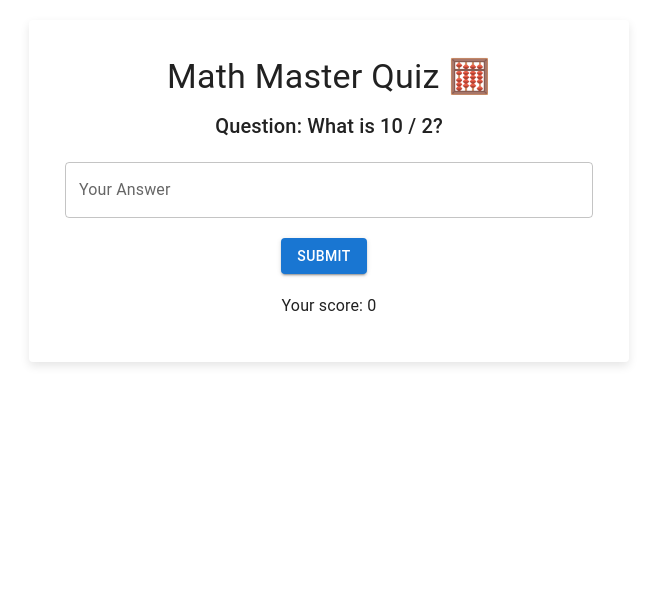
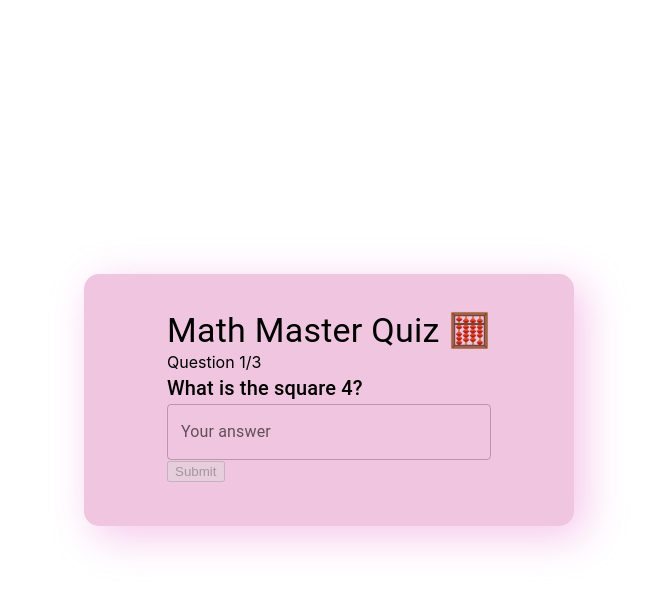
Before and after one commit to Nidyadav/react-Math-master-quiz, a React (Create React App) app: page / in a window 1280 px wide. Shown: the top 590 px of the page, without its empty margins (311-968 px from the left). Built offline with nearby package versions, Linux system fonts and the light colour scheme.

Commit message:
Day 4 & 5:Added css files and added quiz component to show fixed set of questions.

```diff
--- a/src/App.css
+++ b/src/App.css
@@ -1,38 +1,18 @@
-.App {
-  text-align: center;
+ .Mathapp{
+  background-color: #f0c5e0;
+  width: 450px;
+  min-height: 200px;
+  height: min-content;
+  border-radius: 15px;
+  padding: 20px;
+  box-shadow: 10px 10px 42px 0px rgba(241, 177, 228, 0.75);
+  display: flex;
+  justify-content: space-evenly;
 }
+body {
 
-.App-logo {
-  height: 40vmin;
-  pointer-events: none;
+  display: flex;
+  justify-content: center;
+  align-items: center;
+  min-height: 100vh;
 }
-
-@media (prefers-reduced-motion: no-preference) {
-  .App-logo {
-    animation: App-logo-spin infinite 20s linear;
-  }
-}
-
-.App-header {
-  background-color: #282c34;
-  min-height: 100vh;
-  display: flex;
-  flex-direction: column;
-  align-items: center;
-  justify-content: center;
-  font-size: calc(10px + 2vmin);
-  color: white;
-}
-
-.App-link {
-  color: #61dafb;
-}
-
-@keyframes App-logo-spin {
-  from {
-    transform: rotate(0deg);
-  }
-  to {
-    transform: rotate(360deg);
-  }
-}
--- a/src/App.js
+++ b/src/App.js
@@ -1,13 +1,12 @@
 import './App.css';
-import QuizManager from "./components/QuizManager";
+//import QuizManager from "./components/QuizManager";
+import Quiz from './components/Quiz/Quiz';
 import React from "react";
 function App() {
   return (
-    <div className='MathApp'>
-      <QuizManager />
-
+    <div className='Mathapp'>
+          <Quiz></Quiz>
     </div>
   );
 }
-
 export default App;
--- /dev/null
+++ b/src/components/Quiz/Quiz.jsx
@@ -0,0 +1,63 @@
+import { Card } from "react-bootstrap";
+import questions from "../questions";
+import { React, useState } from "react";
+import { CardContent, TextField, Typography } from "@mui/material";
+function Quiz() {
+    const [currentQuestion, setCurrentQuestion] = useState(0);
+    const [userInput, setUserInput] = useState("");
+    const [showScore, setShowScore] = useState(false);
+    const [score, setScore] = useState(0);
+    const { question, answer } = questions[currentQuestion];
+    function loadNextQuestion() {
+        const nextQuestion = currentQuestion + 1;
+        if (nextQuestion < questions.length) {
+            setCurrentQuestion(nextQuestion);
+        } else {
+            setShowScore(true);
+        }
+        setUserInput("");
+    }
+    const handleSubmit = () => {
+        if (userInput === answer) {
+            setScore(score + 1);
+        }
+        setTimeout(() => loadNextQuestion(), 1000);
+    };
+    return (
+        <div>
+            {showScore ? (
+                <div className='quiz-score'>
+                    You scored  {score} out of {questions.length}
+                    <span hidden={score<questions.length/2}>🎉</span>
+                </div>
+            ) : (
+                <div className="quiz-container">
+                    <Card className="quiz-card">
+                        <CardContent>
+                            <Typography variant="h4" className="quiz-title">
+                                Math Master Quiz 🧮
+                            </Typography>
+                            <Typography variant="h8" className="question-count">Question {currentQuestion+1}/{questions.length}</Typography>
+                            <Typography variant="h6" className="quiz-question">
+                                {question}
+                            </Typography>
+                            <TextField
+                                label="Your answer"
+                                variant="outlined"
+                                value={userInput}
+                                onChange={(e) => setUserInput(e.target.value)}
+                                fullWidth
+                                className="quiz-input" />
+                            <button
+                                variant="Contained"
+                                color="primary"
+                                onClick={handleSubmit}
+                                className="quiz-button"
+                                disabled={!userInput.trim()}>
+                                Submit </button> <br></br>
+                            </CardContent>
+                    </Card>
+                </div>)}
+        </div>
+    );
+} export default Quiz;
--- /dev/null
+++ b/src/components/Quiz/Quiz.scss
@@ -0,0 +1,52 @@
+.quiz-container {
+    max-width: 700px;
+    margin: 20px auto;
+    text-align: center;
+}
+
+.quiz-card {
+    padding: 20px;
+    box-shadow: 0 4px 10px rgba(0, 0, 0, 0.1);
+    border-radius: 8px;
+}
+
+.quiz-title {
+    margin-bottom: 20px;
+    font-weight: bold;
+    color: #1976d2; /* Primary color */
+}
+
+.quiz-question {
+    margin-bottom: 20px;
+    font-size: 18px;
+    font-weight: 500;
+}
+
+.quiz-input {
+    margin-bottom: 20px;
+}
+
+.quiz-button {
+    margin-top: 10px;
+    padding: 10px 20px;
+    font-size: 16px;
+    font-weight: bold;
+    text-transform: none;
+}
+
+.quiz-feedback {
+    margin-top: 20px;
+    font-size: 18px;
+    font-weight: 500;
+    color: #d32f2f; /* Red for feedback */
+}
+
+.quiz-score {
+    margin-top: 20px;
+    font-size: 18px;
+    font-weight: 500;
+    color: #1976d2;
+}
+.question-count span {
+    font-size: 28px;
+  }
--- a/src/components/QuizManager.jsx
+++ b/src/components/QuizManager.jsx
@@ -4,7 +4,7 @@ import { Button, Card, CardContent, Typography, Box, TextField } from "@mui/mate
 import questions from "./questions";
 const QuizManager = () => {
     const [score, setScore] = useState(0);
-    const [question, setQuestion] = useState(getRandomQuestion); // Getting questions from questions.js
+    const [question, setQuestion] = useState(questions[0]); // Getting questions from questions.js
     const [userInput, setUserInput] = useState("");
     const [feedback, setFeedback] = useState("");
     // Function to get a random question
--- a/src/components/questions.js
+++ b/src/components/questions.js
@@ -14,46 +14,46 @@ const questions = [
         question: "What is square of 11?",
         answer: "121",
     },
-    {
-        id: 4,
-        question: "What is 5 * 6?",
-        answer: "30",
-    },
-    {
-        id: 5,
-        question: "What is 10 / 2?",
-        answer: "5",
-    },
-    {
-        id: 6,
-        question: "What is square of 12?",
-        answer: "144",
+    // {
+    //     id: 4,
+    //     question: "What is 5 * 6?",
+    //     answer: "30",
+    // },
+    // {
+    //     id: 5,
+    //     question: "What is 10 / 2?",
+    //     answer: "5",
+    // },
+    // {
+    //     id: 6,
+    //     question: "What is square of 12?",
+    //     answer: "144",
 
-    },
-    {
-        id: 7,
-        question: "What is cube of 5?",
-        answer: "125",
+    // },
+    // {
+    //     id: 7,
+    //     question: "What is cube of 5?",
+    //     answer: "125",
 
-    },
-    {
-        id: 8,
-        question: "What is square root of 81?",
-        answer: "9",
+    // },
+    // {
+    //     id: 8,
+    //     question: "What is square root of 81?",
+    //     answer: "9",
 
-    },
-    {
-        id: 9,
-        question: "What is square of 10?",
-        answer: "100",
+    // },
+    // {
+    //     id: 9,
+    //     question: "What is square of 10?",
+    //     answer: "100",
 
-    },
-    {
-        id: 10,
-        question: "What is cube of 3?",
-        answer: "27",
+    // },
+    // {
+    //     id: 10,
+    //     question: "What is cube of 3?",
+    //     answer: "27",
 
-    },
+    // },
 ];
 
 export default questions;
```
